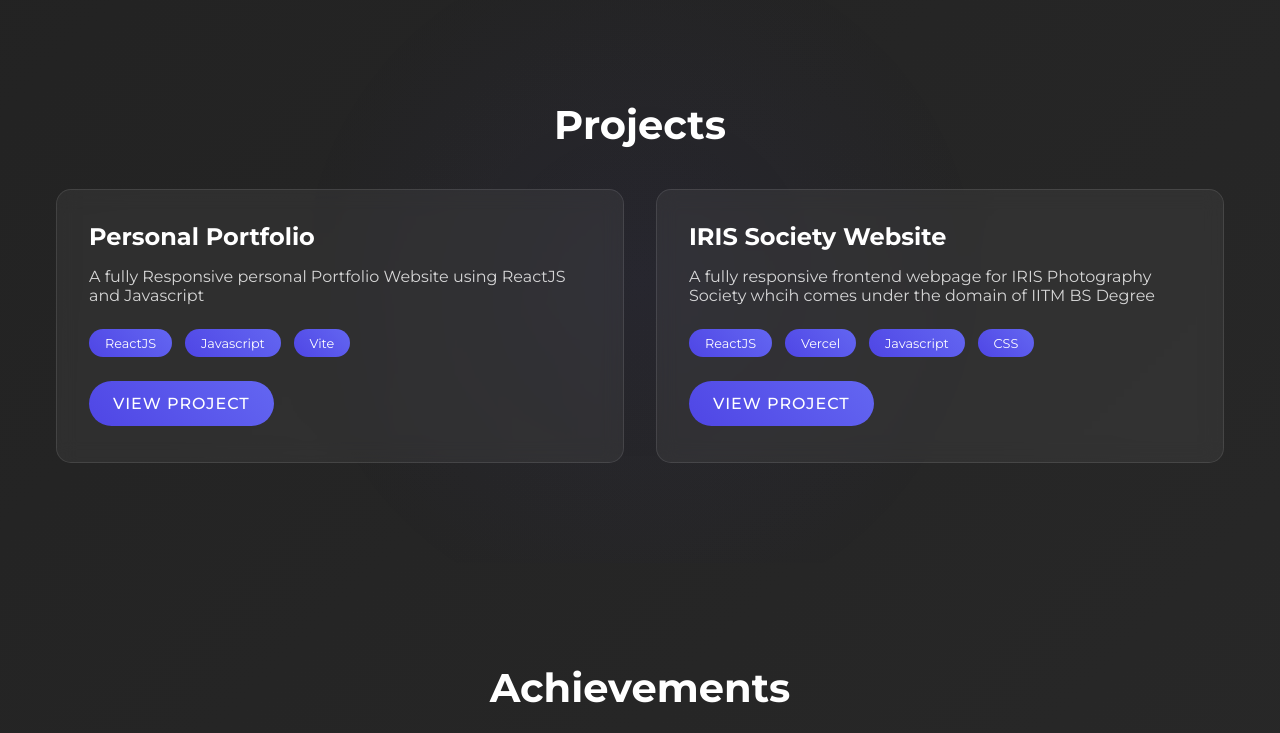
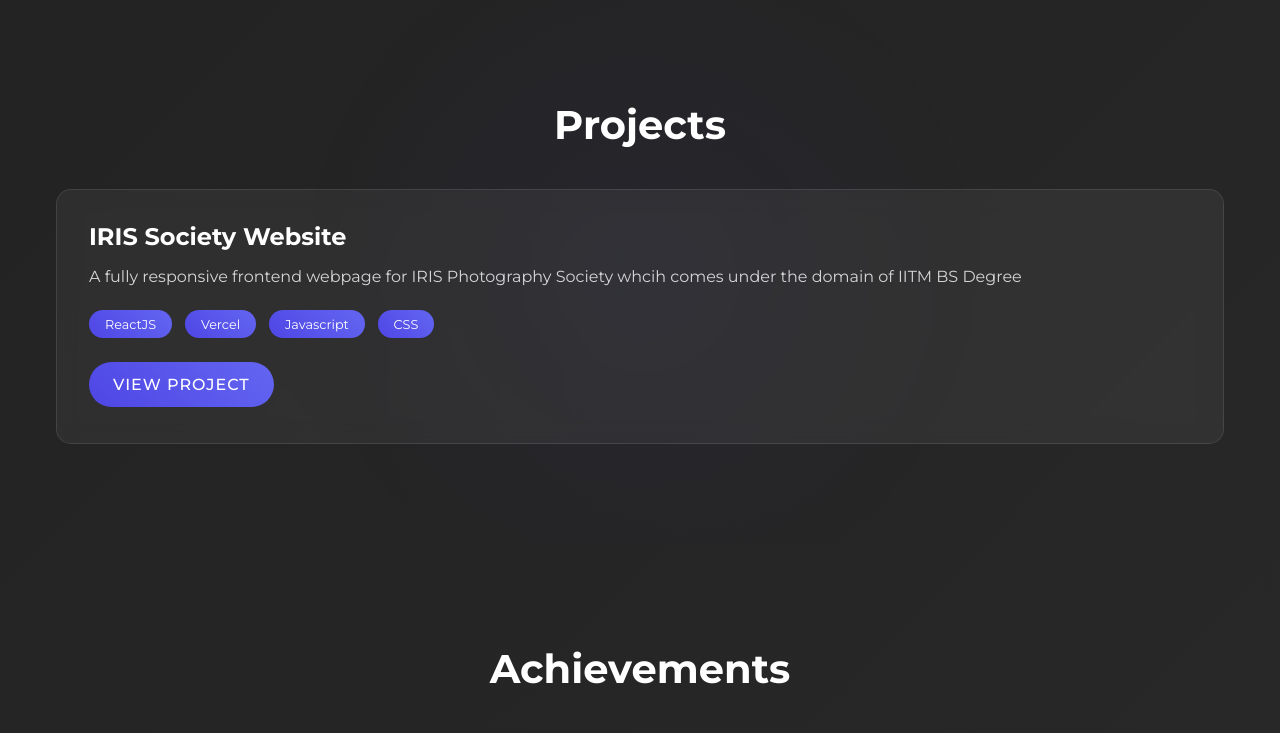
Before and after one commit to 22f3002362/portfolio, a React (Vite) app: page / in a window 1280 px wide. Shown: the part 3624-4357 px from the top of the page. Built offline with nearby package versions, Linux system fonts and the light colour scheme.

Commit message:
Edited Projects Section

```diff
--- a/src/Components/Projects.jsx
+++ b/src/Components/Projects.jsx
@@ -1,22 +1,23 @@
-import { React, useState } from 'react';
-import './Projects.css';
+import { React, useState } from "react";
+import "./Projects.css";
 
 function Projects() {
   const [hoveredIndex, setHoveredIndex] = useState(null);
 
   const projects = [
-    {
-      title: "Personal Portfolio",
-      description: "A fully Responsive personal Portfolio Website using ReactJS and Javascript",
-      technologies: ["ReactJS", "Javascript", "Vite"],
-      link: "https://demo-portfolio-lac.vercel.app"
-    },
+    // {
+    //   title: "Personal Portfolio",
+    //   description: "A fully Responsive personal Portfolio Website using ReactJS and Javascript",
+    //   technologies: ["ReactJS", "Javascript", "Vite"],
+    //   link: "https://demo-portfolio-lac.vercel.app"
+    // },
     {
       title: "IRIS Society Website",
-      description: "A fully responsive frontend webpage for IRIS Photography Society whcih comes under the domain of IITM BS Degree",
-      technologies: ["ReactJS", "Vercel", "Javascript","CSS"],
-      link: "https://iris-iitm.vercel.app"
-    }
+      description:
+        "A fully responsive frontend webpage for IRIS Photography Society whcih comes under the domain of IITM BS Degree",
+      technologies: ["ReactJS", "Vercel", "Javascript", "CSS"],
+      link: "https://iris-iitm.vercel.app",
+    },
   ];
 
   return (
@@ -26,7 +27,9 @@ function Projects() {
         {projects.map((project, index) => (
           <div
             key={index}
-            className={`project-card ${hoveredIndex === index ? 'hovered' : ''}`}
+            className={`project-card ${
+              hoveredIndex === index ? "hovered" : ""
+            }`}
             onMouseEnter={() => setHoveredIndex(index)}
             onMouseLeave={() => setHoveredIndex(null)}
           >
@@ -38,7 +41,14 @@ function Projects() {
                   <span key={i}>{tech}</span>
                 ))}
               </div>
-              <a href={project.link} className="btn" target="_blank" rel="noopener noreferrer">View Project</a>
+              <a
+                href={project.link}
+                className="btn"
+                target="_blank"
+                rel="noopener noreferrer"
+              >
+                View Project
+              </a>
             </div>
           </div>
         ))}
```
